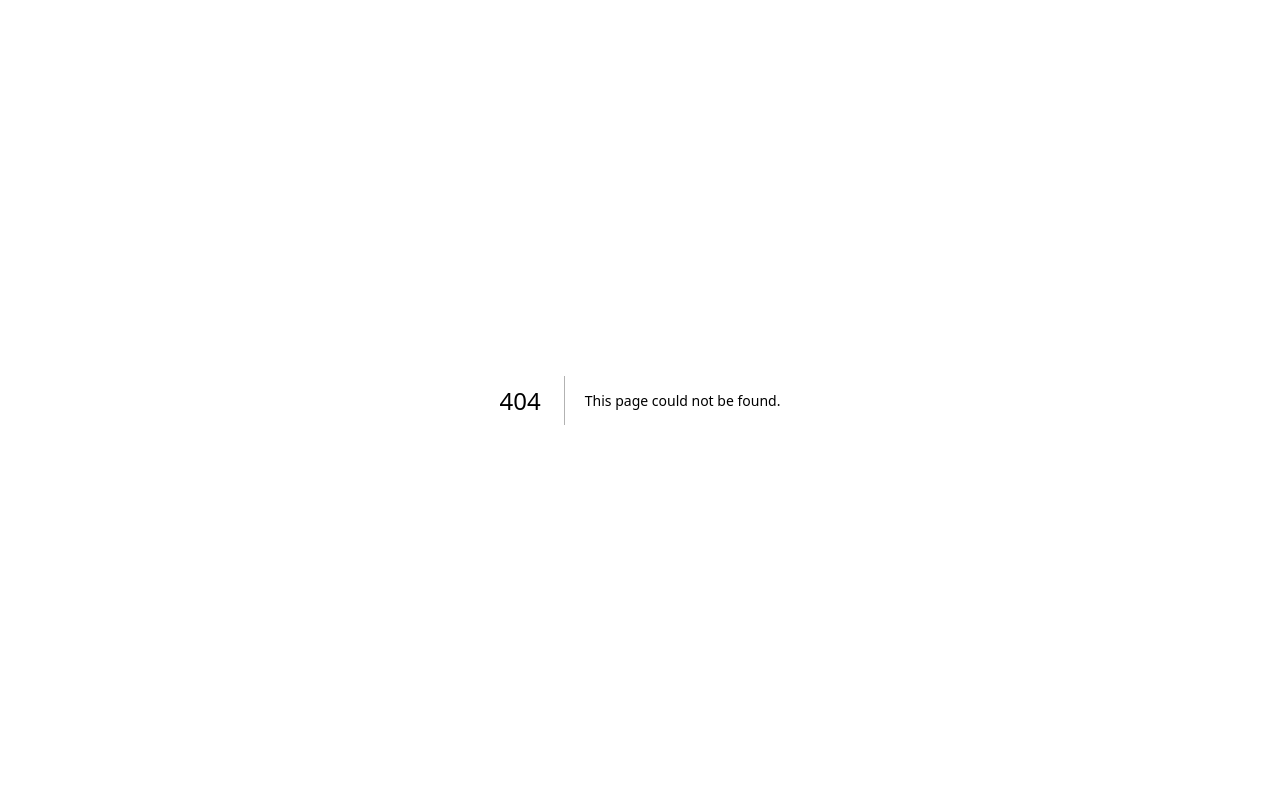
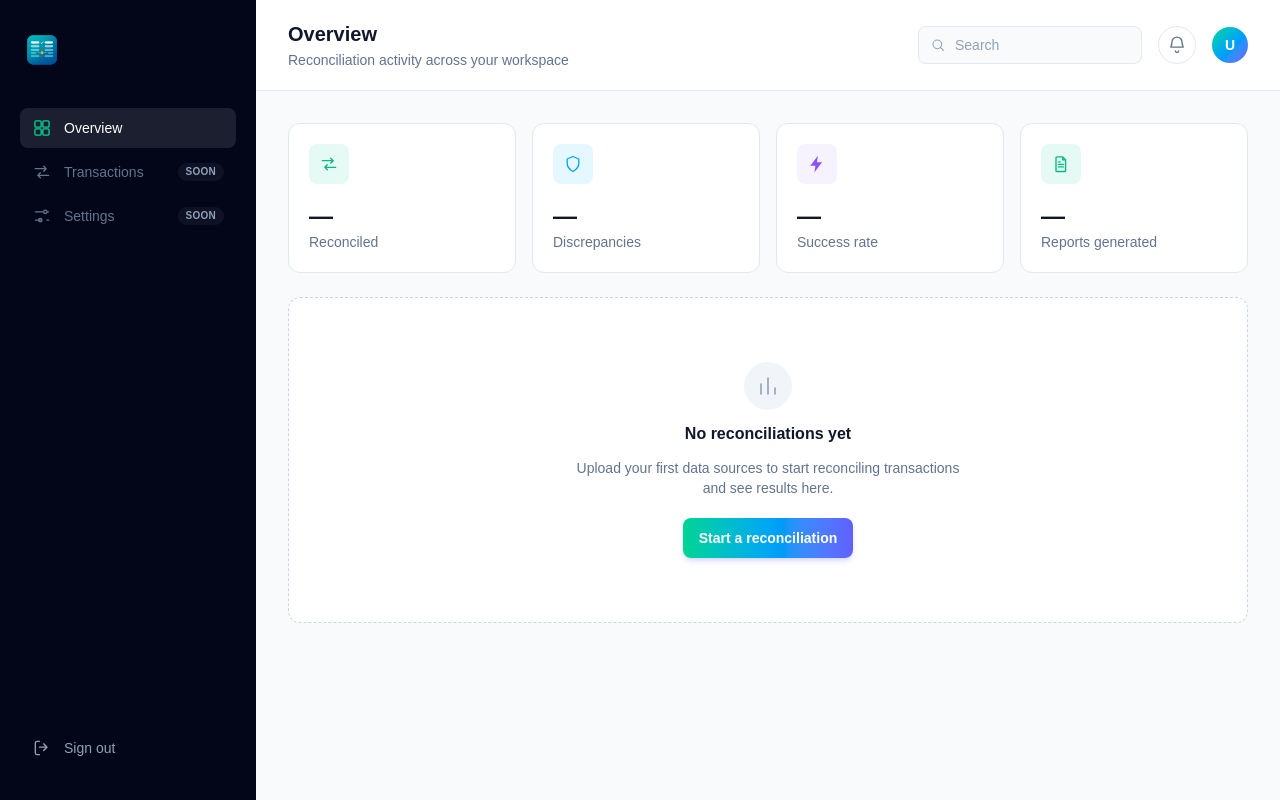
Before and after one commit to ousainoubsj/recon-frontend, a Next.js app: page /dashboard in a window 1280 px wide. Before the commit this address had no page. Built offline with nearby package versions, Linux system fonts and the light colour scheme.

Commit message:
Add dashboard layout and components; implement header, sidebar, and page structure

```diff
--- /dev/null
+++ b/app/dashboard/layout.tsx
@@ -0,0 +1,10 @@
+import Sidebar from '@/components/dashboard/Sidebar'
+
+export default function DashboardLayout({ children }: LayoutProps<'/dashboard'>) {
+  return (
+    <div className="flex min-h-screen bg-slate-50">
+      <Sidebar />
+      <div className="flex min-w-0 flex-1 flex-col">{children}</div>
+    </div>
+  )
+}
--- /dev/null
+++ b/app/dashboard/page.tsx
@@ -0,0 +1,47 @@
+import Header from '@/components/dashboard/Header'
+import { BoltIcon, ChartIcon, DocumentIcon, ShieldIcon, SwapIcon } from '@/components/icons'
+
+const stats = [
+  { Icon: SwapIcon, tint: 'bg-emerald-400/10 text-emerald-500', label: 'Reconciled', value: '—' },
+  { Icon: ShieldIcon, tint: 'bg-sky-400/10 text-sky-500', label: 'Discrepancies', value: '—' },
+  { Icon: BoltIcon, tint: 'bg-violet-400/10 text-violet-500', label: 'Success rate', value: '—' },
+  { Icon: DocumentIcon, tint: 'bg-emerald-400/10 text-emerald-500', label: 'Reports generated', value: '—' },
+]
+
+export default function Page() {
+  return (
+    <>
+      <Header title="Overview" subtitle="Reconciliation activity across your workspace" />
+
+      <main className="flex-1 space-y-6 px-6 py-8 sm:px-8">
+        <div className="grid grid-cols-1 gap-4 sm:grid-cols-2 xl:grid-cols-4">
+          {stats.map(({ Icon, tint, label, value }) => (
+            <div key={label} className="rounded-xl border border-slate-200 bg-white p-5">
+              <span className={`flex h-10 w-10 items-center justify-center rounded-lg ${tint}`}>
+                <Icon className="h-5 w-5" />
+              </span>
+              <p className="mt-4 text-2xl font-semibold text-slate-900">{value}</p>
+              <p className="text-sm text-slate-500">{label}</p>
+            </div>
+          ))}
+        </div>
+
+        <div className="flex flex-col items-center justify-center gap-3 rounded-xl border border-dashed border-slate-300 bg-white px-6 py-16 text-center">
+          <span className="flex h-12 w-12 items-center justify-center rounded-full bg-slate-100 text-slate-400">
+            <ChartIcon className="h-6 w-6" />
+          </span>
+          <p className="text-base font-semibold text-slate-900">No reconciliations yet</p>
+          <p className="max-w-sm text-sm text-slate-500">
+            Upload your first data sources to start reconciling transactions and see results here.
+          </p>
+          <button
+            type="button"
+            className="mt-2 cursor-pointer rounded-lg bg-linear-to-r from-emerald-400 via-sky-500 to-indigo-500 px-4 py-2.5 text-sm font-semibold text-white shadow-md shadow-indigo-500/20 transition-all duration-300 hover:opacity-95 active:scale-95"
+          >
+            Start a reconciliation
+          </button>
+        </div>
+      </main>
+    </>
+  )
+}
--- /dev/null
+++ b/components/dashboard/Header.tsx
@@ -0,0 +1,40 @@
+import { BellIcon, SearchIcon } from '@/components/icons'
+
+type HeaderProps = {
+  title: string
+  subtitle?: string
+}
+
+export default function Header({ title, subtitle }: HeaderProps) {
+  return (
+    <header className="flex items-center justify-between gap-4 border-b border-slate-200 bg-white px-6 py-5 sm:px-8">
+      <div>
+        <h1 className="text-xl font-semibold text-slate-900">{title}</h1>
+        {subtitle && <p className="mt-0.5 text-sm text-slate-500">{subtitle}</p>}
+      </div>
+
+      <div className="flex items-center gap-4">
+        <div className="relative hidden sm:block">
+          <input
+            type="search"
+            placeholder="Search"
+            className="w-56 rounded-lg border border-slate-200 bg-slate-50 py-2 pl-9 pr-3 text-sm text-slate-900 placeholder:text-slate-400 focus:border-blue-500 focus:outline-none focus:ring-1 focus:ring-blue-500"
+          />
+          <SearchIcon className="pointer-events-none absolute left-3 top-1/2 h-4 w-4 -translate-y-1/2 text-slate-400" />
+        </div>
+
+        <button
+          type="button"
+          aria-label="Notifications"
+          className="cursor-pointer rounded-full border border-slate-200 p-2 text-slate-500 transition-colors duration-300 hover:bg-slate-50 hover:text-slate-700"
+        >
+          <BellIcon className="h-5 w-5" />
+        </button>
+
+        <div className="flex h-9 w-9 items-center justify-center rounded-full bg-linear-to-br from-emerald-400 via-sky-500 to-indigo-500 text-sm font-semibold text-white">
+          U
+        </div>
+      </div>
+    </header>
+  )
+}
--- /dev/null
+++ b/components/dashboard/Sidebar.tsx
@@ -0,0 +1,53 @@
+import Image from 'next/image'
+import Link from 'next/link'
+import { GridIcon, LogoutIcon, SettingsIcon, SwapIcon } from '@/components/icons'
+
+const navItems = [
+  { label: 'Overview', href: '/dashboard', Icon: GridIcon, active: true },
+  { label: 'Transactions', Icon: SwapIcon, active: false },
+  { label: 'Settings', Icon: SettingsIcon, active: false },
+]
+
+export default function Sidebar() {
+  return (
+    <aside className="hidden w-64 shrink-0 flex-col justify-between bg-slate-950 px-5 py-8 lg:flex">
+      <div>
+        <Image src="/images/logo-sym.png" alt="Reconcil" width={36} height={36} className="ml-1 h-9 w-auto" />
+
+        <nav className="mt-10 space-y-1">
+          {navItems.map(({ label, href, Icon, active }) =>
+            active && href ? (
+              <Link
+                key={label}
+                href={href}
+                className="flex items-center gap-3 rounded-lg bg-white/10 px-3 py-2.5 text-sm font-medium text-white"
+              >
+                <Icon className="h-5 w-5 text-emerald-400" />
+                {label}
+              </Link>
+            ) : (
+              <span
+                key={label}
+                className="flex cursor-not-allowed items-center gap-3 rounded-lg px-3 py-2.5 text-sm font-medium text-slate-500"
+              >
+                <Icon className="h-5 w-5" />
+                {label}
+                <span className="ml-auto rounded-full bg-white/5 px-2 py-0.5 text-[10px] font-semibold uppercase tracking-wide text-slate-400">
+                  Soon
+                </span>
+              </span>
+            )
+          )}
+        </nav>
+      </div>
+
+      <Link
+        href="/"
+        className="flex items-center gap-3 rounded-lg px-3 py-2.5 text-sm font-medium text-slate-400 transition-colors duration-300 hover:bg-white/5 hover:text-white"
+      >
+        <LogoutIcon className="h-5 w-5" />
+        Sign out
+      </Link>
+    </aside>
+  )
+}
--- a/components/icons.tsx
+++ b/components/icons.tsx
@@ -154,3 +154,59 @@ export function EyeOffIcon({ className }: IconProps) {
     </svg>
   )
 }
+
+export function GridIcon({ className }: IconProps) {
+  return (
+    <svg viewBox="0 0 24 24" fill="none" stroke="currentColor" strokeWidth={1.6} className={className}>
+      <rect x="3.5" y="3.5" width="7.5" height="7.5" rx="1.5" />
+      <rect x="13" y="3.5" width="7.5" height="7.5" rx="1.5" />
+      <rect x="3.5" y="13" width="7.5" height="7.5" rx="1.5" />
+      <rect x="13" y="13" width="7.5" height="7.5" rx="1.5" />
+    </svg>
+  )
+}
+
+export function SwapIcon({ className }: IconProps) {
+  return (
+    <svg viewBox="0 0 24 24" fill="none" stroke="currentColor" strokeWidth={1.6} className={className}>
+      <path d="M4 8h13M17 8l-3-3M17 8l-3 3" strokeLinecap="round" strokeLinejoin="round" />
+      <path d="M20 16H7M7 16l3-3M7 16l3 3" strokeLinecap="round" strokeLinejoin="round" />
+    </svg>
+  )
+}
+
+export function SettingsIcon({ className }: IconProps) {
+  return (
+    <svg viewBox="0 0 24 24" fill="none" stroke="currentColor" strokeWidth={1.6} className={className}>
+      <path d="M4 7h10M18 7h2M14 7a2 2 0 1 0 4 0 2 2 0 0 0-4 0Z" strokeLinecap="round" strokeLinejoin="round" />
+      <path d="M4 17h6M18 17h2M8 17a2 2 0 1 0 4 0 2 2 0 0 0-4 0Z" strokeLinecap="round" strokeLinejoin="round" />
+    </svg>
+  )
+}
+
+export function BellIcon({ className }: IconProps) {
+  return (
+    <svg viewBox="0 0 24 24" fill="none" stroke="currentColor" strokeWidth={1.6} className={className}>
+      <path d="M6 8.5a6 6 0 0 1 12 0c0 3.5 1 5 1.5 6h-15c.5-1 1.5-2.5 1.5-6Z" strokeLinejoin="round" />
+      <path d="M10 19a2 2 0 0 0 4 0" strokeLinecap="round" />
+    </svg>
+  )
+}
+
+export function SearchIcon({ className }: IconProps) {
+  return (
+    <svg viewBox="0 0 24 24" fill="none" stroke="currentColor" strokeWidth={1.6} className={className}>
+      <circle cx="11" cy="11" r="6.5" />
+      <path d="m20 20-4.3-4.3" strokeLinecap="round" />
+    </svg>
+  )
+}
+
+export function LogoutIcon({ className }: IconProps) {
+  return (
+    <svg viewBox="0 0 24 24" fill="none" stroke="currentColor" strokeWidth={1.6} className={className}>
+      <path d="M9 4H6a2 2 0 0 0-2 2v12a2 2 0 0 0 2 2h3" strokeLinecap="round" strokeLinejoin="round" />
+      <path d="M14 15l4-4-4-4M18 11H9" strokeLinecap="round" strokeLinejoin="round" />
+    </svg>
+  )
+}
```
